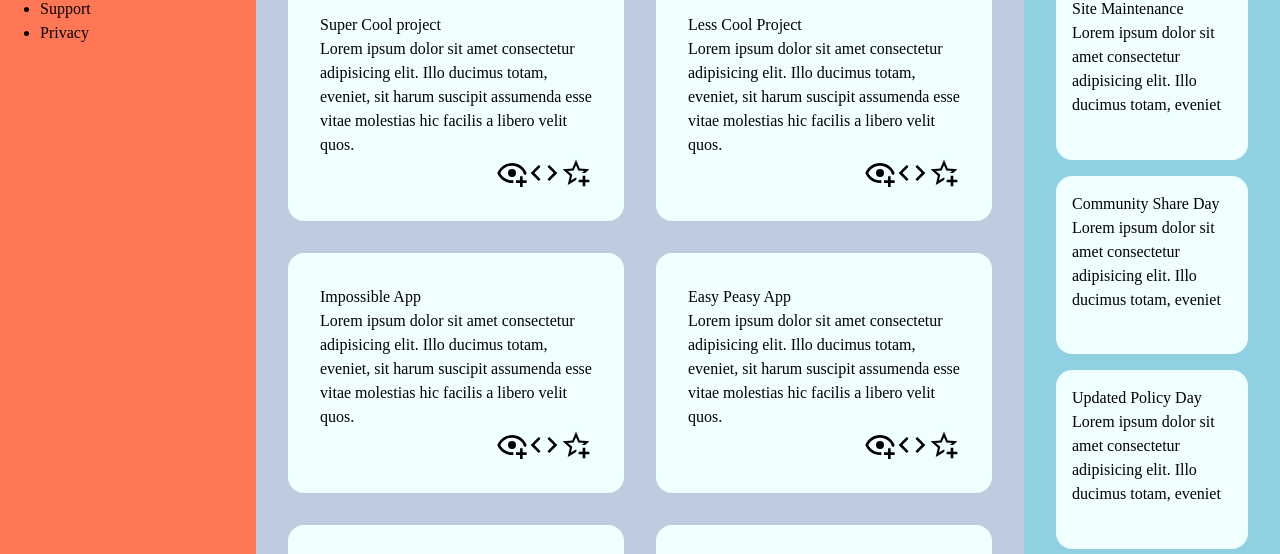
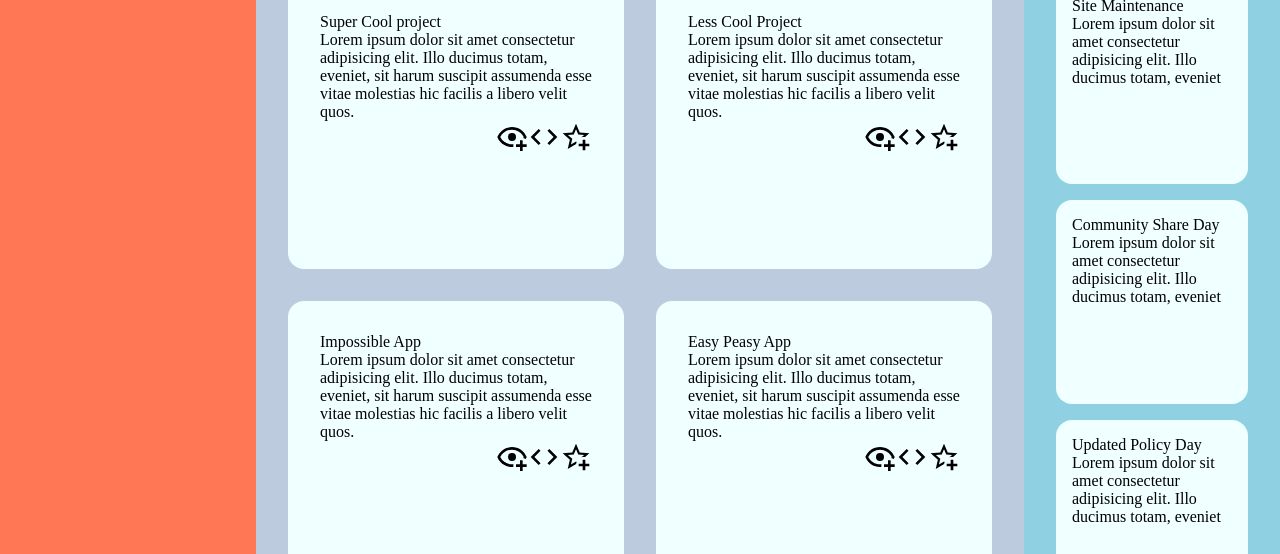
Before and after one commit to Eveieve/admin-dashboard, a plain HTML site: page index.html in a window 1280 px wide. Shown: the part 195-749 px from the top of the page. Drawn offline with Linux system fonts and the light colour scheme.

Commit message:
Adjust viewport size

```diff
--- a/style.css
+++ b/style.css
@@ -1,82 +1,15 @@
-/*
-  1. Use a more-intuitive box-sizing model.
-*/
-*,
-*::before,
-*::after {
-  box-sizing: border-box;
-}
-/*
-  2. Remove default margin
-*/
 * {
   margin: 0;
-}
-/*
-  3. Allow percentage-based heights in the application
-*/
-html,
-body {
-  height: 100%;
-}
-/*
-  Typographic tweaks!
-  4. Add accessible line-height
-  5. Improve text rendering
-*/
-body {
-  line-height: 1.5;
-  -webkit-font-smoothing: antialiased;
-}
-/*
-  6. Improve media defaults
-*/
-img,
-picture,
-video,
-canvas,
-svg {
-  display: block;
-  max-width: 100%;
-}
-/*
-  7. Remove built-in form typography styles
-*/
-input,
-button,
-textarea,
-select {
-  font: inherit;
-}
-/*
-  8. Avoid text overflows
-*/
-p,
-h1,
-h2,
-h3,
-h4,
-h5,
-h6 {
-  overflow-wrap: break-word;
-}
-/*
-  9. Create a root stacking context
-*/
-#root,
-#__next {
-  isolation: isolate;
 }
 
 img[src$="svg"] {
   width: 2rem;
   height: 2rem;
 }
-
-/* * {
-  border: 1px coral solid;
+/* body,
+html {
+  min-height: 100vh;
 } */
-
 :root {
   --header: #ffde22;
   --sidebar: #ff7755;
@@ -84,6 +17,7 @@ img[src$="svg"] {
   --article: #bccbde;
 }
 .container {
+  height: 100vmin;
   display: grid;
   grid-template-columns: 1fr 3fr 1fr;
   grid-template-areas: repeat(6, 1fr);
@@ -151,9 +85,12 @@ main {
   grid-column: 2/3;
   display: grid;
   gap: 2rem;
-  grid-template-columns: repeat(auto-fit, minmax(20rem, 1fr));
+  grid-template-columns: repeat(auto-fit, minmax(15rem, 1fr));
   grid-row: 3/6;
   padding: 2rem;
+}
+main .card {
+  height: 14rem;
 }
 .card .svg {
   display: flex;
```
